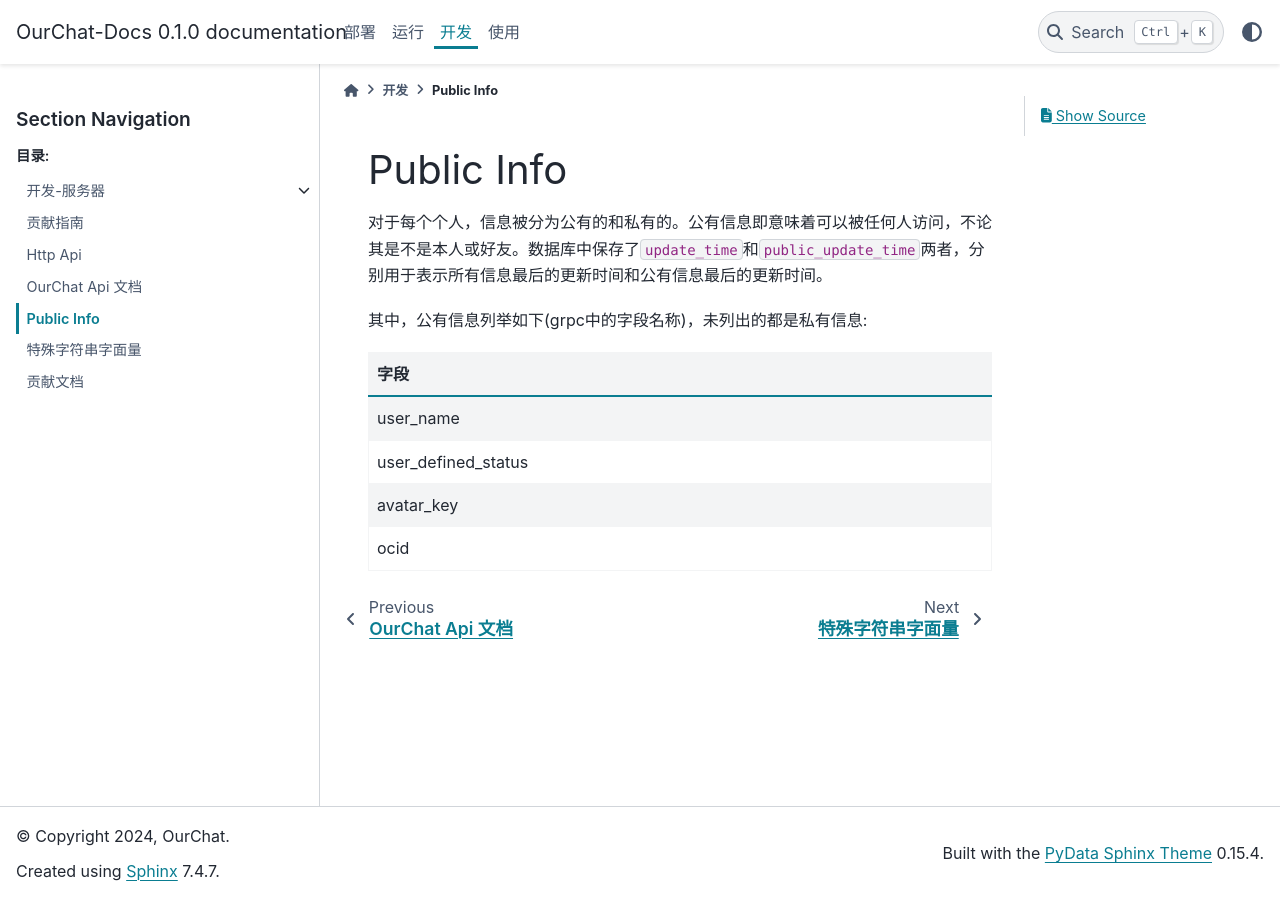
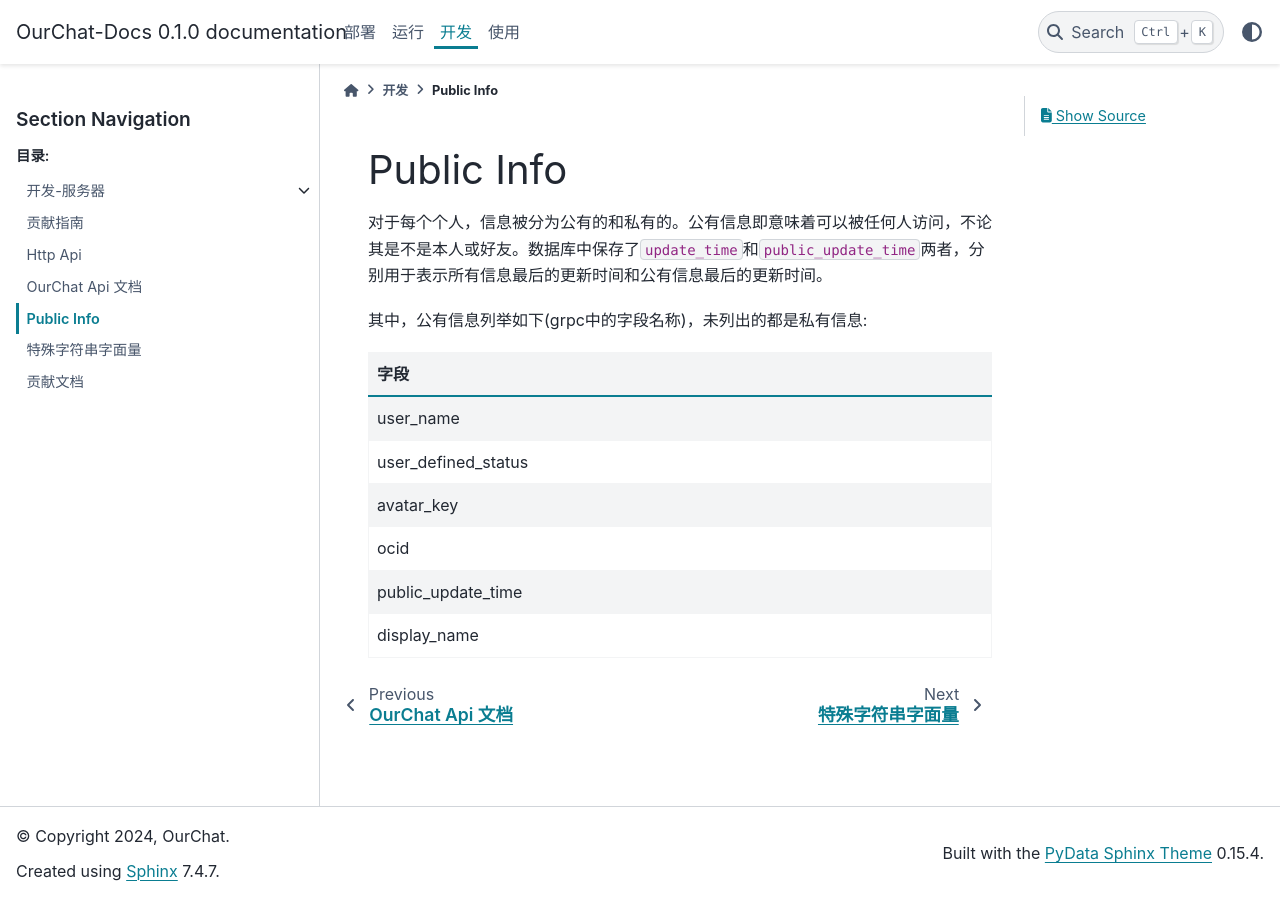
Before and after one commit to SkyUOI/OurChat-Docs, a Sphinx documentation site: the page built from docs/source/docs/development/public_info.md, in a window 1280 px wide. Built offline with Sphinx 7.4.7 and the PyData theme 0.15.4, drawn with Linux system fonts in a browser that asks for light colours.

Commit message:
update infos

```diff
--- a/docs/source/docs/development/public_info.md
+++ b/docs/source/docs/development/public_info.md
@@ -10,3 +10,5 @@
 |user_defined_status|
 |avatar_key|
 |ocid|
+|public_update_time|
+|display_name|
```
